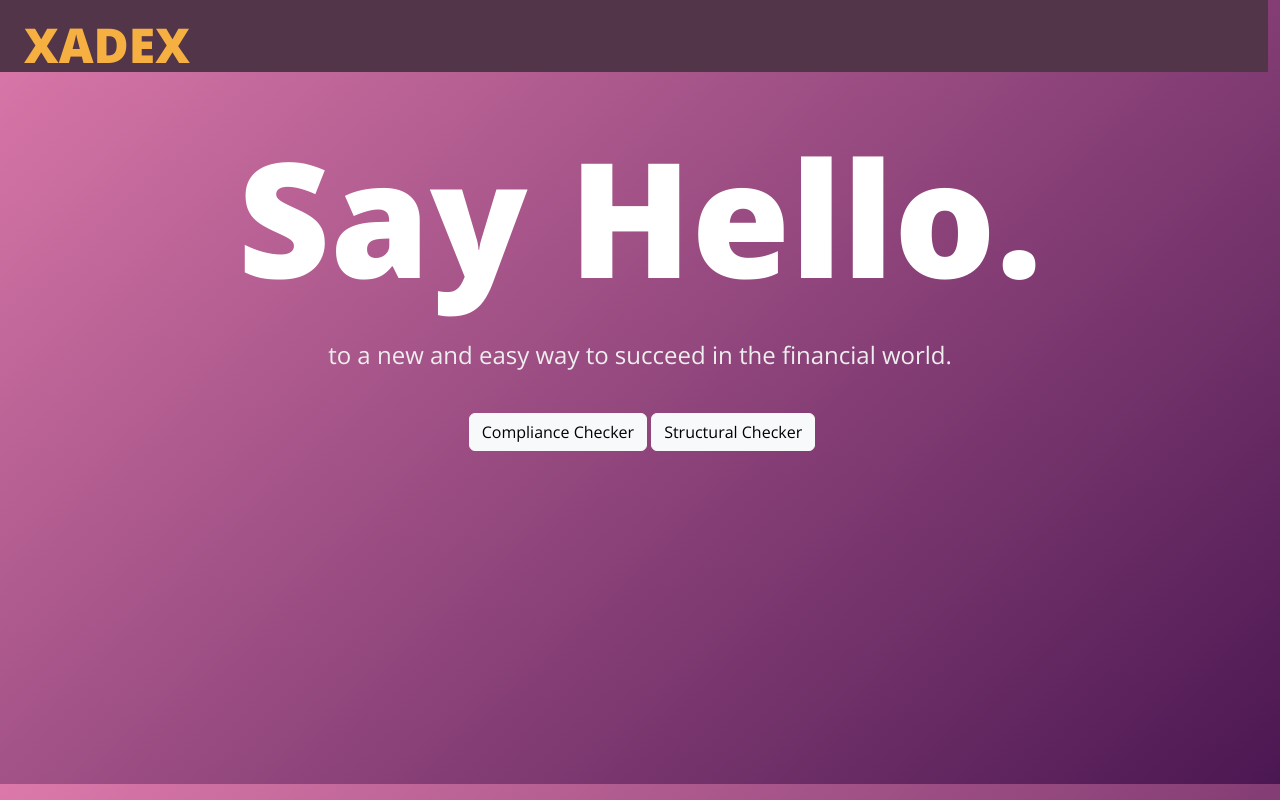
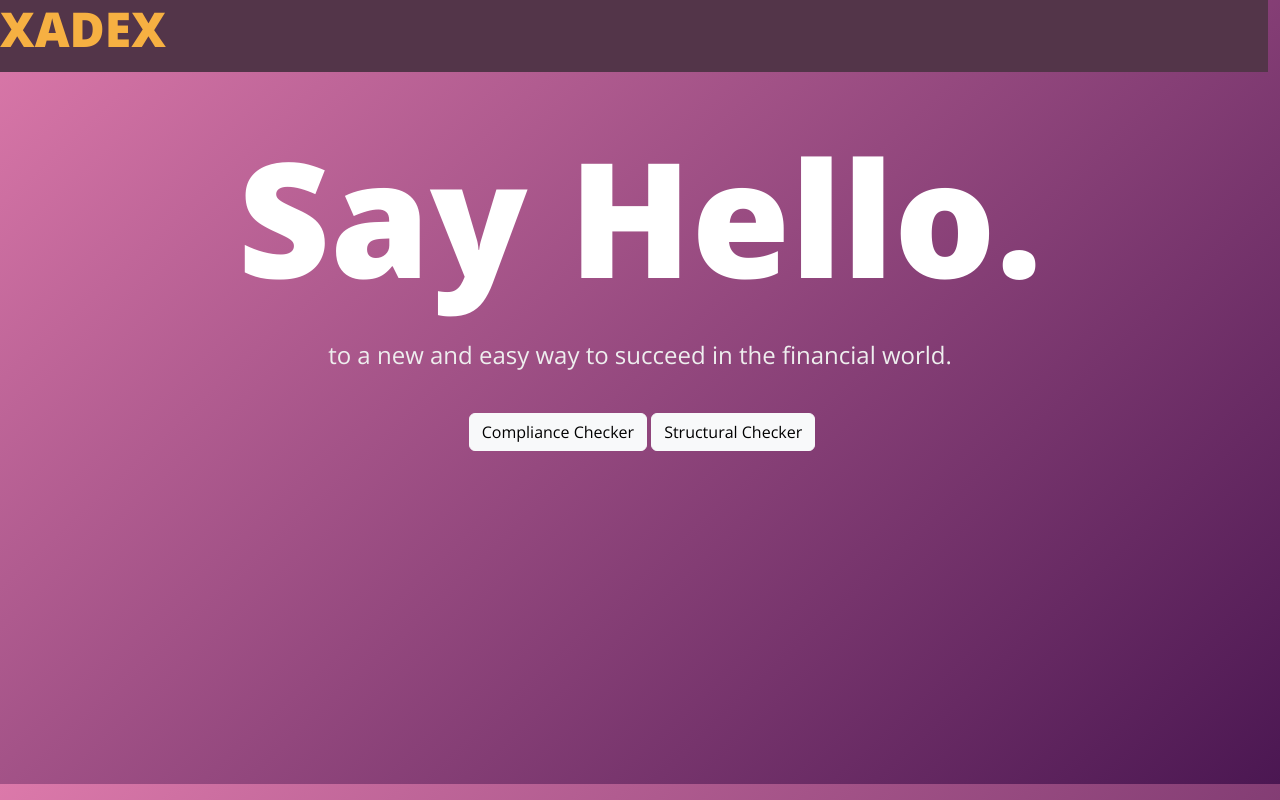
Before and after one commit to peek00/ellipsisTechHack2022, a React (Create React App) app in the folder projectcompliance/: page / in a window 1280 px wide. Built offline with nearby package versions, Linux system fonts and the light colour scheme.

Commit message:
Done!!!!

```diff
--- a/projectcompliance/src/page/Home.js
+++ b/projectcompliance/src/page/Home.js
@@ -4,19 +4,20 @@ import HomeButtons from "../component/homeButtons";
 
 import {Container, Row, Col} from 'react-bootstrap';
 import splashImage from "../images/splash.jpg";
-
+import Footer from "../component/footer";
 
 function Home() {
     return(
             <div>
                 <Row className="justify-content-center banner">
-                    <h1 className="text-left ms-5 mt-3">XADEX</h1>
+                    <h1 className="text-left homeTitle">XADEX</h1>
                 </Row>
                 <Row className="text-center mt-4 mb-4">
                     <p className="bigText">Say Hello.</p>
                     <p className="homeText">to a new and easy way to succeed in the financial world.</p>
                 </Row>
                 <HomeButtons/>
+
             </div>
 
     )
```
